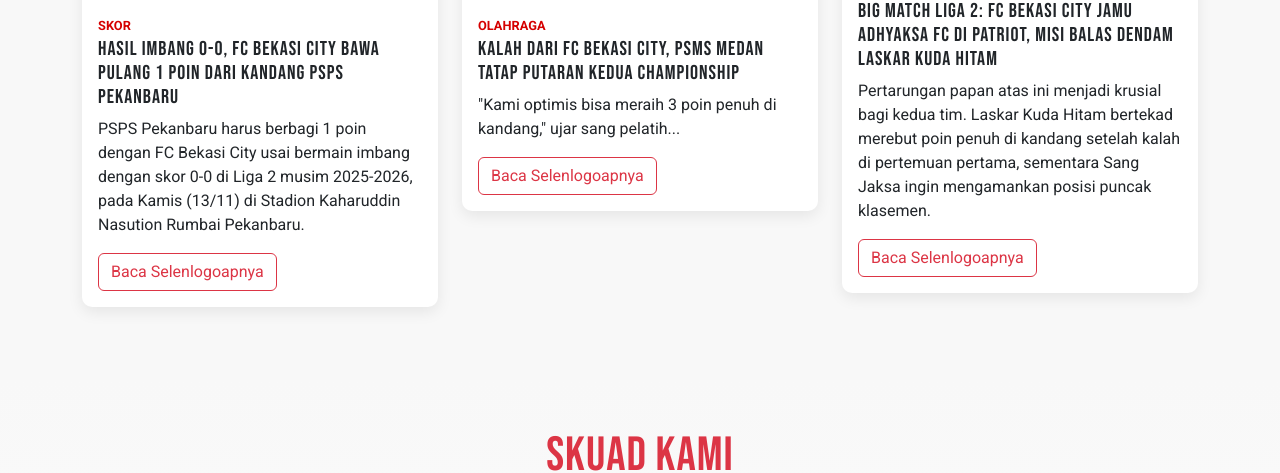
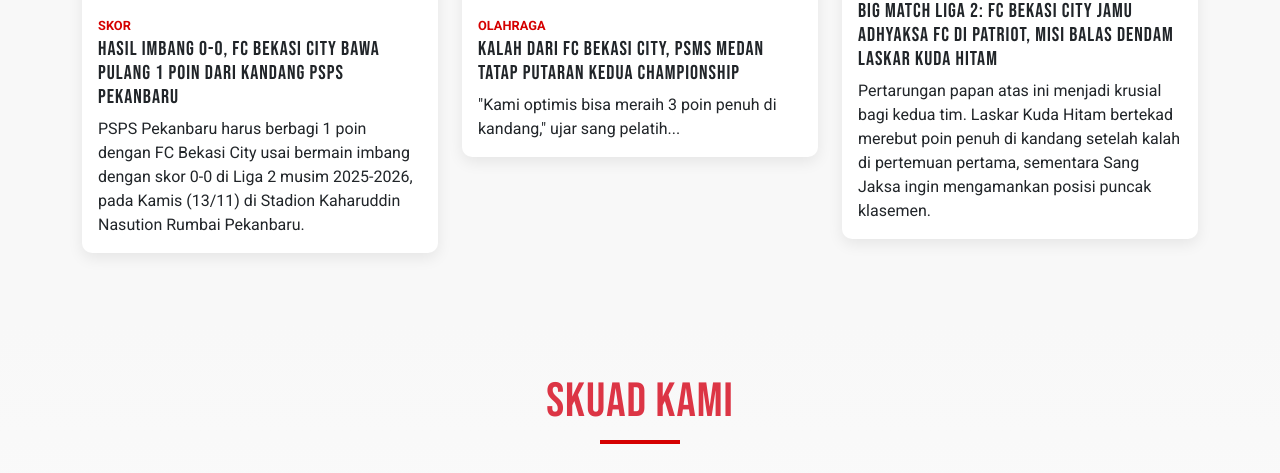
Before and after one commit to kirabian/fc-bekasi-city, a plain HTML site: page index.html in a window 1280 px wide. Shown: the part 1842-2315 px from the top of the page. Drawn offline with nearby package versions, Linux system fonts and the light colour scheme.

Commit message:
update index.html

```diff
--- a/index.html
+++ b/index.html
@@ -96,7 +96,7 @@
                             <span class="news-category">Skor</span>
                             <h5 class="card-title">Hasil Imbang 0-0, FC Bekasi City Bawa Pulang 1 Poin dari Kandang PSPS Pekanbaru</h5>
                             <p class="card-text">PSPS Pekanbaru harus berbagi 1 poin dengan FC Bekasi City usai bermain imbang dengan skor 0-0 di Liga 2 musim 2025-2026, pada Kamis (13/11) di Stadion Kaharuddin Nasution Rumbai Pekanbaru.</p>
-                            <a href="#" class="btn btn-outline-danger">Baca Selenlogoapnya</a>
+                            <!-- <a href="#" class="btn btn-outline-danger">Baca Selengkapnya</a> -->
                         </div>
                     </div>
                 </div>
@@ -107,7 +107,7 @@
                             <span class="news-category">Olahraga</span>
                             <h5 class="card-title">Kalah dari FC Bekasi City, PSMS Medan Tatap Putaran Kedua Championship</h5>
                             <p class="card-text">"Kami optimis bisa meraih 3 poin penuh di kandang," ujar sang pelatih...</p>
-                            <a href="#" class="btn btn-outline-danger">Baca Selenlogoapnya</a>
+                            <!-- <a href="#" class="btn btn-outline-danger">Baca Selengkapnya</a> -->
                         </div>
                     </div>
                 </div>
@@ -118,7 +118,7 @@
                             <span class="news-category">Olahraga</span>
                             <h5 class="card-title">Big Match Liga 2: FC Bekasi City Jamu Adhyaksa FC di Patriot, Misi Balas Dendam Laskar Kuda Hitam</h5>
                             <p class="card-text">Pertarungan papan atas ini menjadi krusial bagi kedua tim. Laskar Kuda Hitam bertekad merebut poin penuh di kandang setelah kalah di pertemuan pertama, sementara Sang Jaksa ingin mengamankan posisi puncak klasemen.</p>
-                            <a href="#" class="btn btn-outline-danger">Baca Selenlogoapnya</a>
+                            <!-- <a href="#" class="btn btn-outline-danger">Baca Selengkapnya</a> -->
                         </div>
                     </div>
                 </div>
```
